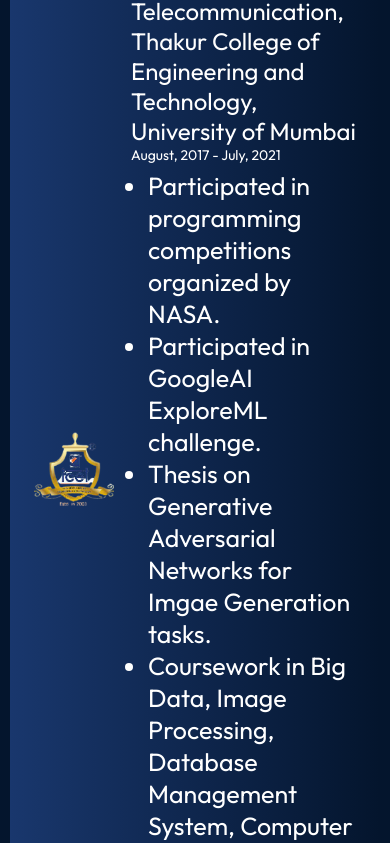
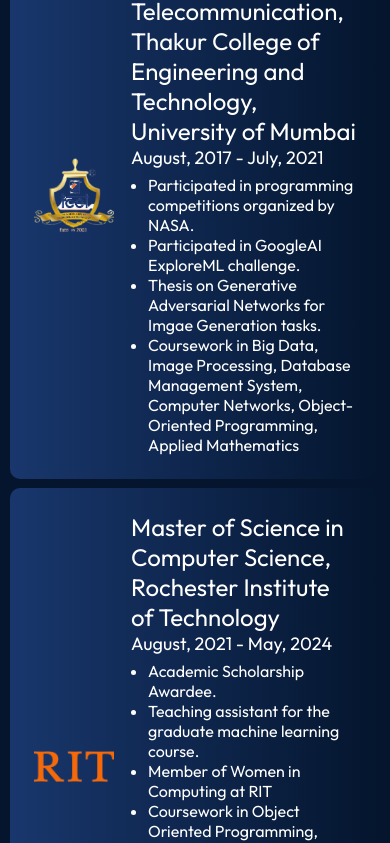
Before and after one commit to DishaRevandkar/my-portfolio, a React (Vite) app: page / in a window 390 px wide. Shown: the part 947-1790 px from the top of the page. Built offline with nearby package versions, Linux system fonts and the light colour scheme.

Commit message:
Update Education.module.css

```diff
--- a/src/components/Education/Education.module.css
+++ b/src/components/Education/Education.module.css
@@ -95,6 +95,10 @@
     }
 
     .educationItemDetails p {
-        font-size: 14px; /* Adjust the paragraph font size for mobile */
+        font-size: 18px; /* Adjust the paragraph font size for mobile */
     }
+
+    .educationItemDetails ul {
+        font-size: 16px; /* Adjust the font size for list items on mobile */
   }
+  }
```
